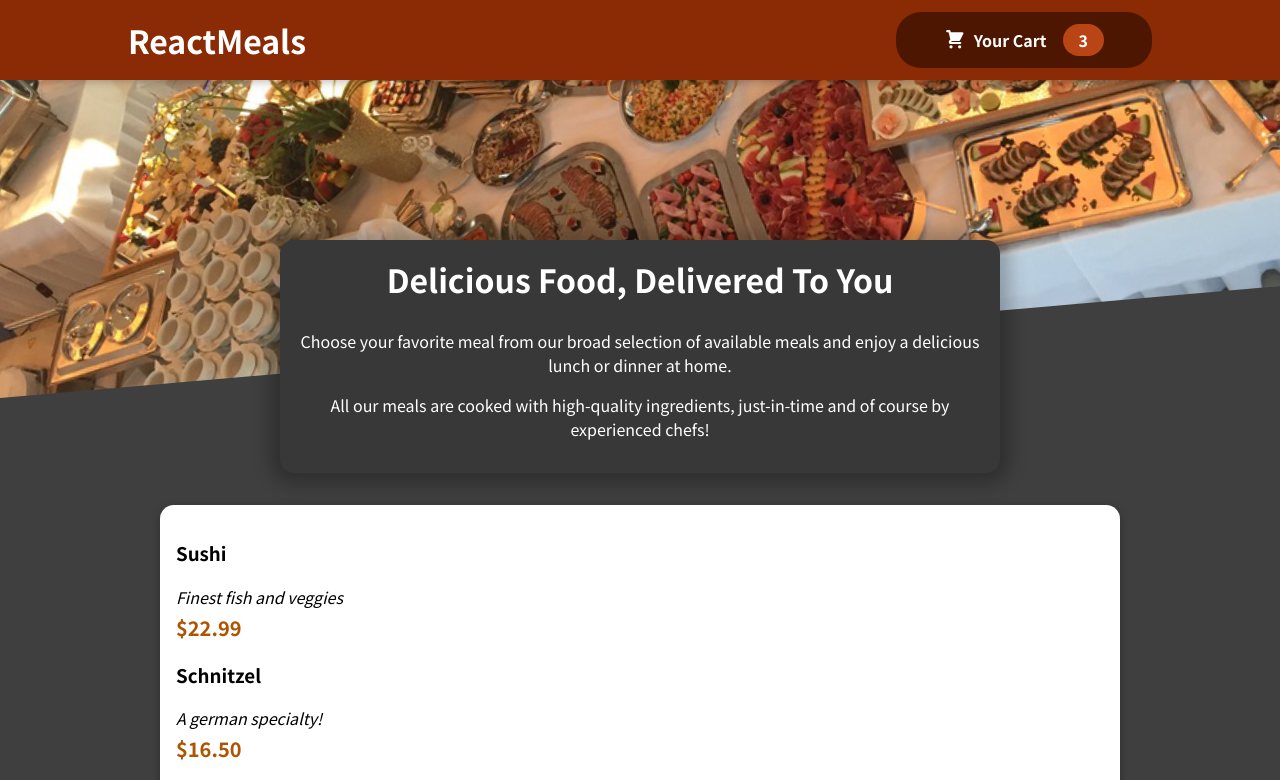
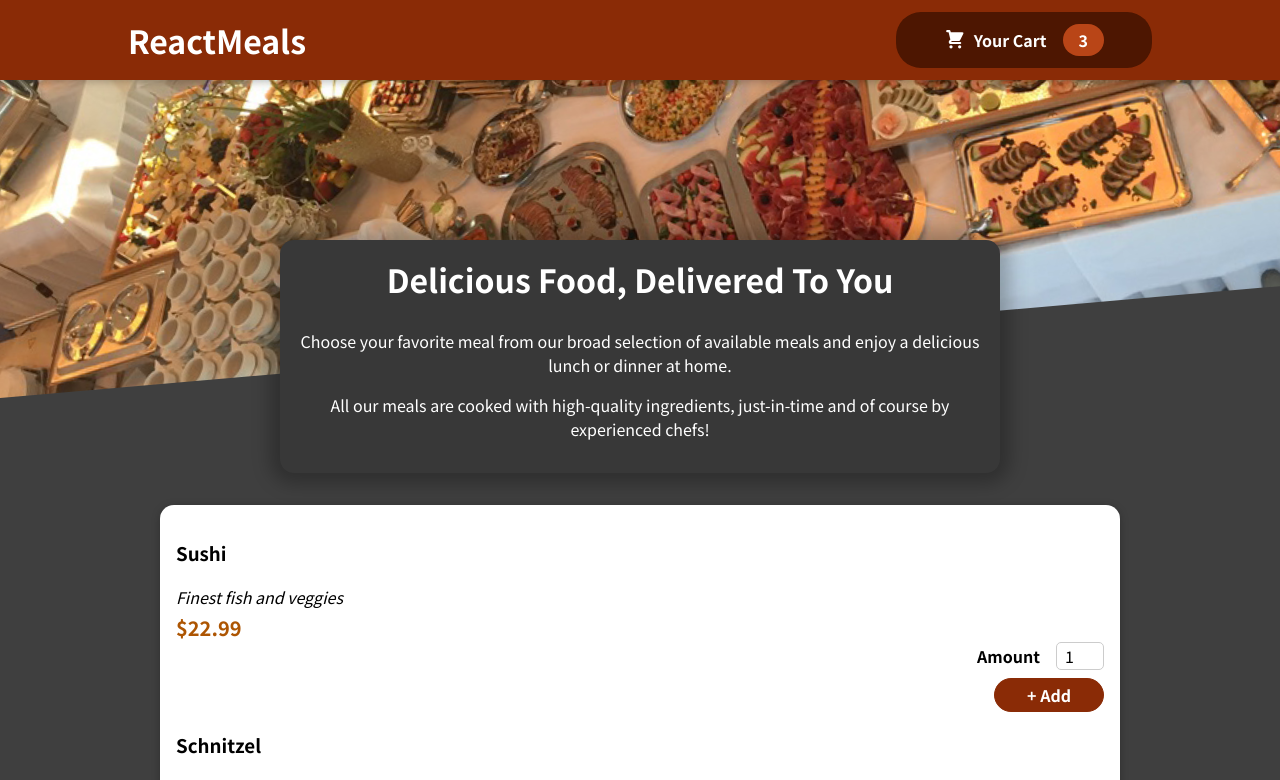
Before and after one commit to fburaktrd/react-udemy, a React (Create React App) app in the folder food-order-app/: page / in a window 1280 px wide. Shown: the top 780 px of the page. Built offline with nearby package versions, Linux system fonts and the light colour scheme.

Commit message:
added a form

```diff
--- a/food-order-app/src/Meals/MealItem/MealItem.js
+++ b/food-order-app/src/Meals/MealItem/MealItem.js
@@ -1,4 +1,5 @@
 import classes from './MealItem.module.css';
+import MealItemForm from './MealItemForm';
 
 const MealItem = (props) => {
   const price = `$${props.price.toFixed(2)}`;
@@ -11,7 +12,7 @@ const MealItem = (props) => {
         <div className={classes.price}>{price}</div>
       </div>
       <div>
-
+        <MealItemForm/>
       </div>
     </li>
   );
--- a/food-order-app/src/Meals/MealItem/MealItemForm.js
+++ b/food-order-app/src/Meals/MealItem/MealItemForm.js
@@ -0,0 +1,22 @@
+import Input from "../../UI/Input";
+import classes from "./MealItemForm.module.css";
+const MealItemForm = (props) => {
+  return (
+    <form className={classes.form}>
+      <Input
+        label="Amount"
+        input={{
+          id: "amount",
+          type: "number",
+          min: "1",
+          max: "5",
+          step: "1",
+          defaultValue: "1",
+        }}
+      />
+      <button>+ Add</button>
+    </form>
+  );
+};
+
+export default MealItemForm;
--- /dev/null
+++ b/food-order-app/src/Meals/MealItem/MealItemForm.module.css
@@ -0,0 +1,20 @@
+.form {
+  text-align: right;
+}
+
+.form button {
+  font: inherit;
+  cursor: pointer;
+  background-color: #8a2b06;
+  border: 1px solid #8a2b06;
+  color: white;
+  padding: 0.25rem 2rem;
+  border-radius: 20px;
+  font-weight: bold;
+}
+
+.form button:hover,
+.form button:active {
+  background-color: #641e03;
+  border-color: #641e03;
+}
--- /dev/null
+++ b/food-order-app/src/UI/Input.js
@@ -0,0 +1,13 @@
+import classes from './Input.module.css';
+
+const Input = (props) =>{
+  return (
+    <div className={classes.input}>
+      <label htmlFor={props.input.id}>{props.label}</label>
+      <input {...props.input} />
+    </div>
+  );
+
+};
+
+export default Input;
--- /dev/null
+++ b/food-order-app/src/UI/Input.module.css
@@ -0,0 +1,18 @@
+.input {
+    display: auto;
+    align-items: center;
+    margin-bottom: 0.5rem;
+  }
+
+  .input label {
+    font-weight: bold;
+    margin-right: 1rem;
+  }
+
+  .input input {
+    width: 3rem;
+    border-radius: 5px;
+    border: 1px solid #ccc;
+    font: inherit;
+    padding-left: 0.5rem;
+  }
```
Also changed, not shown: food-order-app/src/Meals/MealItem/MealItem.module.css (indentation only).
